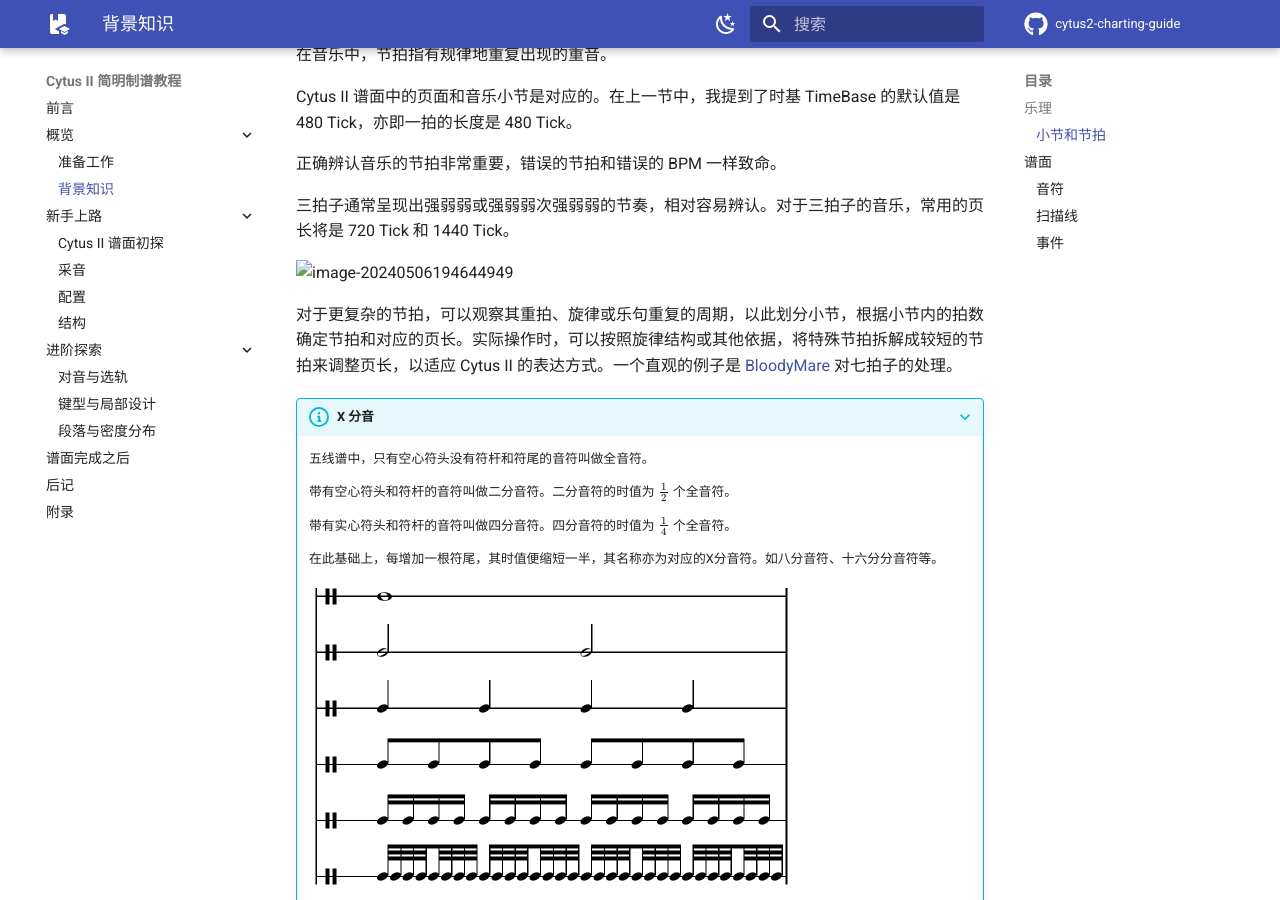
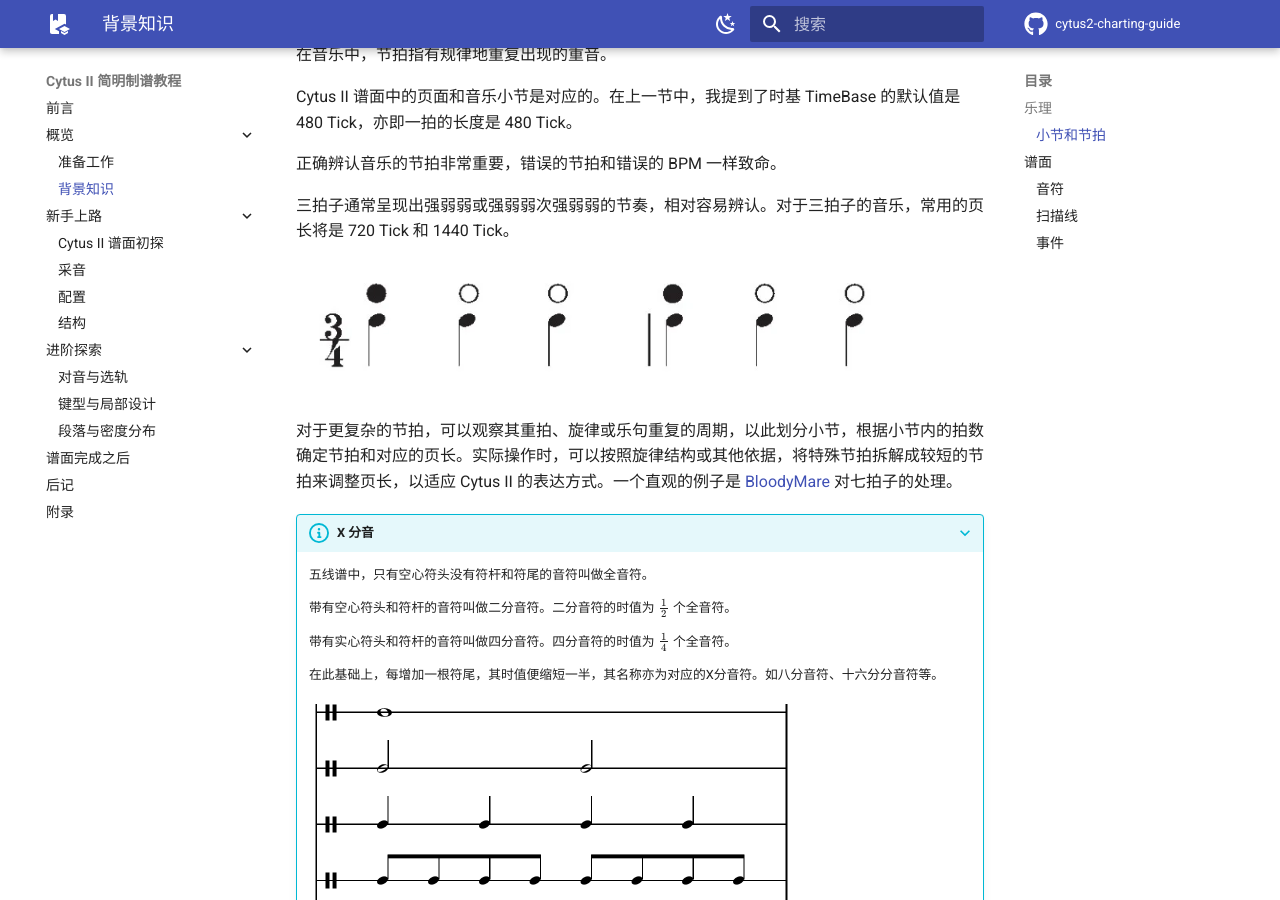
Before and after one commit to ky-reflection/cytus2-charting-guide, an MkDocs documentation site: the page built from docs/Basic/Adagietto.md, in a window 1280 px wide and 900 px high, scrolled down 401 px. Built offline with MkDocs 1.6.1 and Material for MkDocs 9.7.7, drawn with Linux system fonts in a browser that asks for light colours; comment, search, counter and statistics services are not loaded.

Commit message:
fix picture

```diff
--- a/docs/Basic/Adagietto.md
+++ b/docs/Basic/Adagietto.md
@@ -18,7 +18,7 @@ Cytus II 谱面中的页面和音乐小节是对应的。在上一节中，我
 
 三拍子通常呈现出强弱弱或强弱弱次强弱弱的节奏，相对容易辨认。对于三拍子的音乐，常用的页长将是 720 Tick 和 1440 Tick。
 
-![image-20240506194644949](Adagietto.assets\3-4_meter.png)
+![3-4](Adagietto.assets/3-4_meter.png)
 
 对于更复杂的节拍，可以观察其重拍、旋律或乐句重复的周期，以此划分小节，根据小节内的拍数确定节拍和对应的页长。实际操作时，可以按照旋律结构或其他依据，将特殊节拍拆解成较短的节拍来调整页长，以适应 Cytus II 的表达方式。一个直观的例子是 [BloodyMare](https://ct2view.the-kitti.com/chartlist/ivy001_009/chaos) 对七拍子的处理。
 
@@ -69,6 +69,7 @@ Cytus II 谱面对采音的要求是较高的，一般要求 Note 和音乐严
 
 !!! info "AR"
 	修改 AR 会影响 Note 的渐入速度，效果仅在开启了“使用 Cytoid 的动画模式”时可见。修改 AR 可用于降低高速段的读谱压力，或辅助达成某些演出效果。
+
 
 	请注意，AR 不是 Cytus II 原生支持的属性，仅在 Cytoid 中有效，在 CFHSS 这类较严肃的比赛中是被禁止的。
 
@@ -137,4 +138,5 @@ UI 事件控制了 Cytus II 游玩界面的一些 UI，具体效果可以参考
 !!! warning "滥用警告"
     不要滥用扫描线和事件的演出，尤其是你还不太清楚怎么提高谱面本身表现力的时候。
 
+
     在本身平平无奇的谱面上使用过头的特效可能会产生浮夸且可笑的效果。
--- a/mkdocs.yml
+++ b/mkdocs.yml
@@ -1,5 +1,5 @@
 site_name: Cytus II  简明制谱教程
-site_author: 空吟_Relfection
+site_author: 空吟_Reflection
 repo_name: cytus2-charting-guide
 repo_url: https://github.com/ky-reflection/cytus2-charting-guide
 dev_addr: 127.0.0.1:19994
```
Also changed, not shown: docs/Qualified/Sostenuto.md (line endings or trailing spaces).
